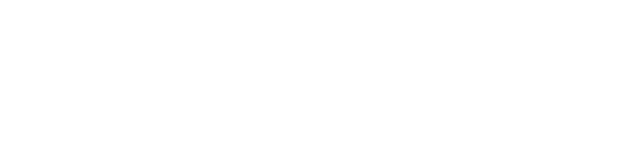
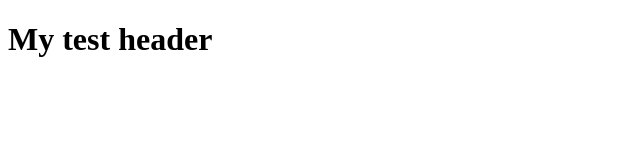
Before and after one commit to fullcap/codingdemo, a plain HTML site: page index.html in a window 1280 px wide. Shown: the whole page, without its empty margins (0-640 px from the left). Drawn offline with Linux system fonts and the light colour scheme.

Commit message:
added header to index.html file.

```diff
--- a/index.html
+++ b/index.html
@@ -4,6 +4,6 @@
 <title>Page Title</title>
 </head>
 <body>
-
+  <h1>My test header</h1>
 </body>
 </html>
```
